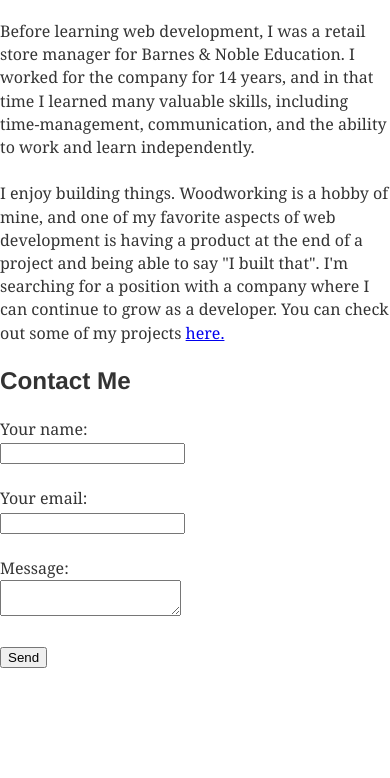
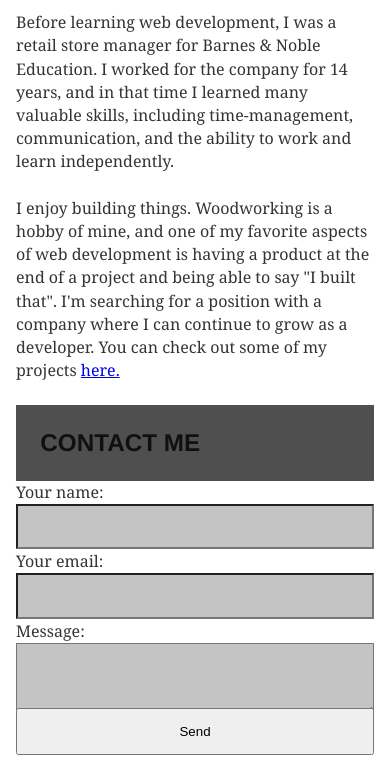
Before and after one commit to dschlauderaff/css-grid-portfolio, a Gatsby site: page /about in a window 390 px wide. Shown: the part 681-1459 px from the top of the page. Before the commit the page ends 1373 px from the top, so only its background shows below. Built offline with nearby package versions, Linux system fonts and the light colour scheme; Gatsby itself is replaced by a stand-in of ours; what typography-theme-github would draw is missing.

Commit message:
about page mobile view complete

```diff
--- a/src/css/about.css
+++ b/src/css/about.css
@@ -1,3 +1,102 @@
+/* SMALL SCREEN */
+@media(max-width: 700px) {
+  #about-page {
+    display: grid;
+    grid-template-columns: 1em 1fr 1em;
+    grid-template-rows: auto;
+    grid-template-areas:
+      ". . ."
+      ". image ."
+      ". about ."
+      ". contact ."
+  }
+
+  #portrait {
+    grid-area: image;
+  }
+
+  #about-text {
+    grid-area: about;
+  }
+
+
+  #contact {
+    grid-area: contact;
+    display: grid;
+    align-items: center;
+    grid-template-areas:
+      "contact"
+      "form"
+    }
+
+  #contact h2 {
+    grid-area: contact;
+    text-transform: uppercase;
+    background: #4f4f4f;
+    padding: 1em;
+    margin: 0;
+    align-self: end;
+  }
+
+  #contact form {
+    display: grid;
+    grid-template-areas:
+      "name"
+      "email"
+      "message"
+      "submit"
+
+  }
+
+  #name {
+    grid-area: name;
+    width: 100%;
+    height: 100%;
+  }
+
+  #name input {
+    width: 100%;
+    height: 65%;
+    background: #c4c4c4;
+  }
+
+  #email {
+    grid-area: email;
+    width: 100%;
+    height: 100%;
+  }
+
+  #email input {
+    width: 100%;
+    height: 65%;
+    background: #c4c4c4;
+  }
+
+  #message {
+    grid-area: message;
+    width: 100%;
+    height: 100%;
+  }
+
+  #message textarea {
+    width: 100%;
+    height: 83%;
+    background: #c4c4c4;
+  }
+
+  #submit {
+    grid-area: submit;
+    justify-self: center;
+    width: 100%;
+    height: 100%
+  }
+
+  #submit button {
+    width: 100%;
+    height: 100%;
+  }
+}
+
 /* LARGE SCREEN */
 @media(min-width: 701px) {
   #about-page {
@@ -19,7 +118,8 @@
   }
   #portrait img {
   border-radius: 50%;
-  max-width: 500px;
+  max-width: 100%;
+  height: auto;
   }
 
   #about-text {
```
